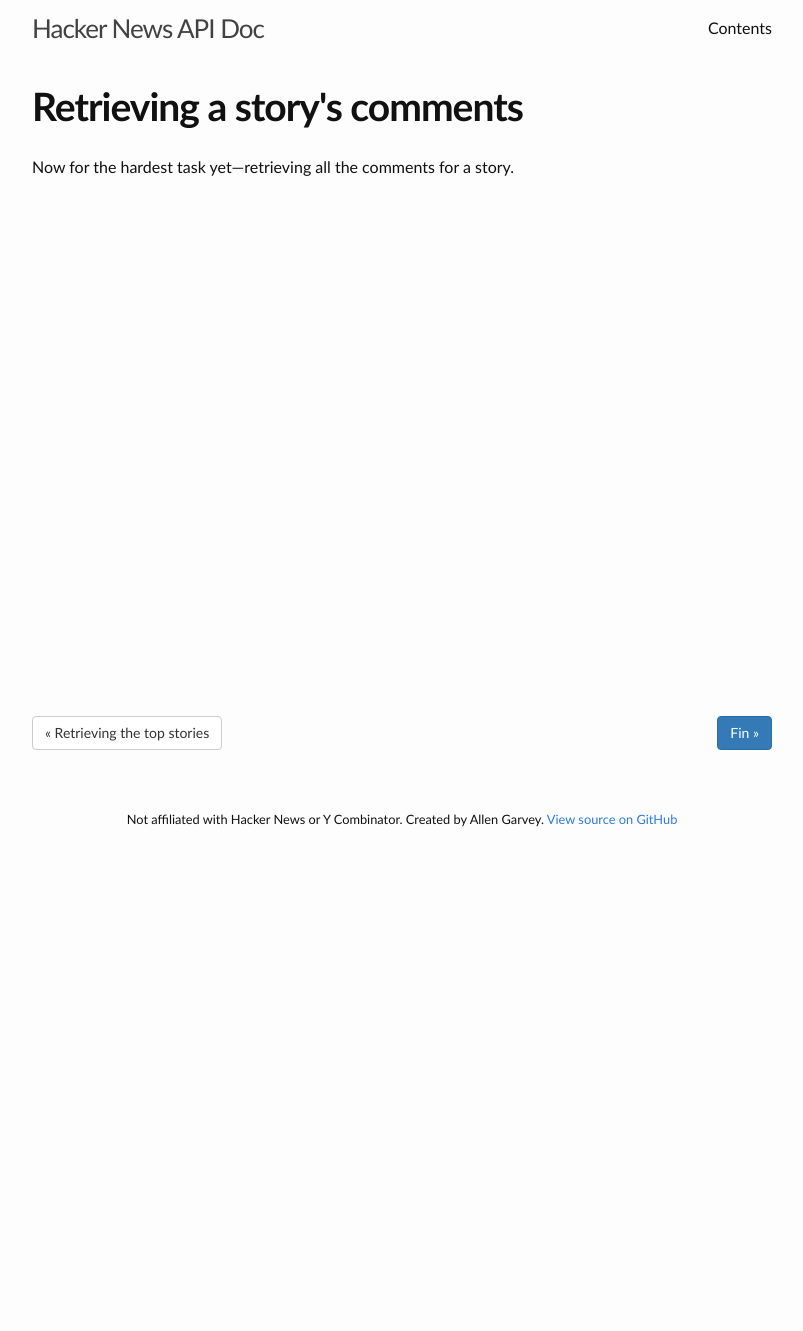
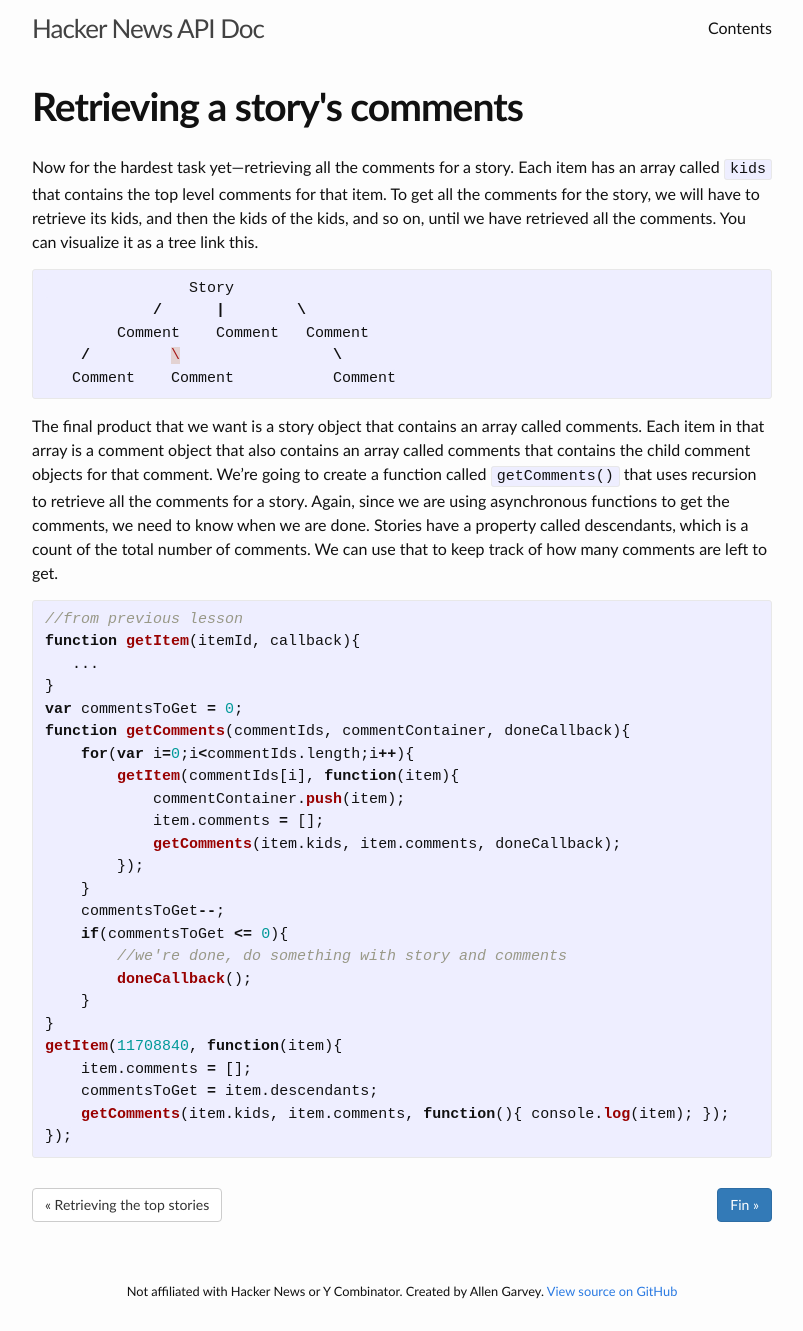
Before and after one commit to allen-garvey/hacker-news-api-doc, a Jekyll site: the page built from _posts/2016-05-19-retrieving-a-storys-comments.markdown, in a window 1280 px wide. Shown: the whole page, without its empty margins (238-1041 px from the left). Built offline with Jekyll 4.4.1, drawn with Linux system fonts in a browser that asks for light colours; before the commit the page ends 900 px from its top, so only the background shows below that.

Commit message:
add post on how to get all story's comments

```diff
--- a/_posts/2016-05-19-retrieving-a-storys-comments.markdown
+++ b/_posts/2016-05-19-retrieving-a-storys-comments.markdown
@@ -2,4 +2,39 @@
 title:  "Retrieving a story's comments"
 date:   2016-05-19 17:01:19 -0400
 ---
-Now for the hardest task yet&mdash;retrieving all the comments for a story.
+Now for the hardest task yet&mdash;retrieving all the comments for a story. Each item has an array called `kids` that contains the top level comments for that item. To get all the comments for the story, we will have to retrieve its kids, and then the kids of the kids, and so on, until we have retrieved all the comments. You can visualize it as a tree link this.
+{% highlight javascript %}
+                Story
+            /      |        \
+        Comment    Comment   Comment
+    /         \                 \
+   Comment    Comment           Comment
+{% endhighlight %}
+The final product that we want is a story object that contains an array called comments. Each item in that array is a comment object that also contains an array called comments that contains the child comment objects for that comment. We're going to create a function called `getComments()` that uses recursion to retrieve all the comments for a story. Again, since we are using asynchronous functions to get the comments, we need to know when we are done. Stories have a property called descendants, which is a count of the total number of comments. We can use that to keep track of how many comments are left to get.
+
+{% highlight javascript %}
+//from previous lesson
+function getItem(itemId, callback){
+   ...
+}
+var commentsToGet = 0;
+function getComments(commentIds, commentContainer, doneCallback){
+    for(var i=0;i<commentIds.length;i++){
+        getItem(commentIds[i], function(item){
+            commentContainer.push(item);
+            item.comments = [];
+            getComments(item.kids, item.comments, doneCallback);
+        });
+    }
+    commentsToGet--;
+    if(commentsToGet <= 0){
+        //we're done, do something with story and comments
+        doneCallback();
+    }
+}
+getItem(11708840, function(item){
+    item.comments = [];
+    commentsToGet = item.descendants;
+    getComments(item.kids, item.comments, function(){ console.log(item); });
+});
+{% endhighlight %}
```
